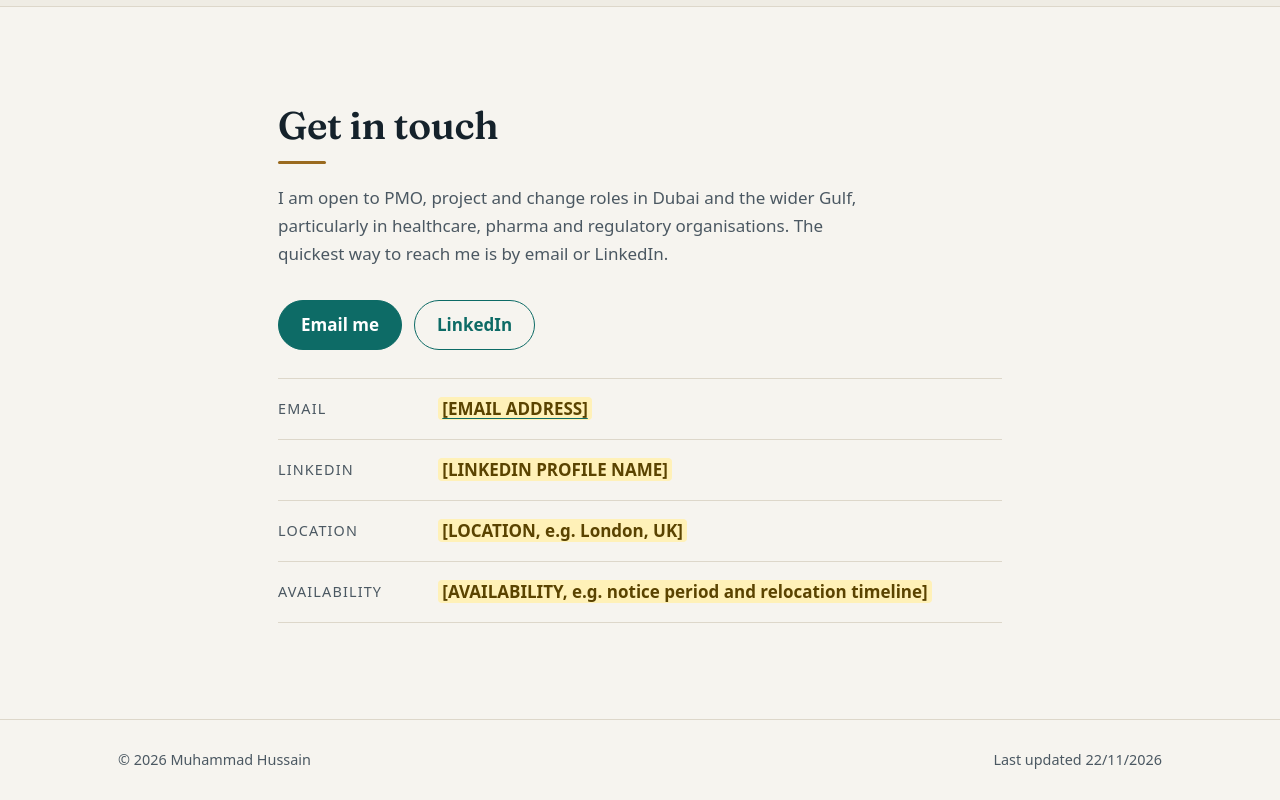
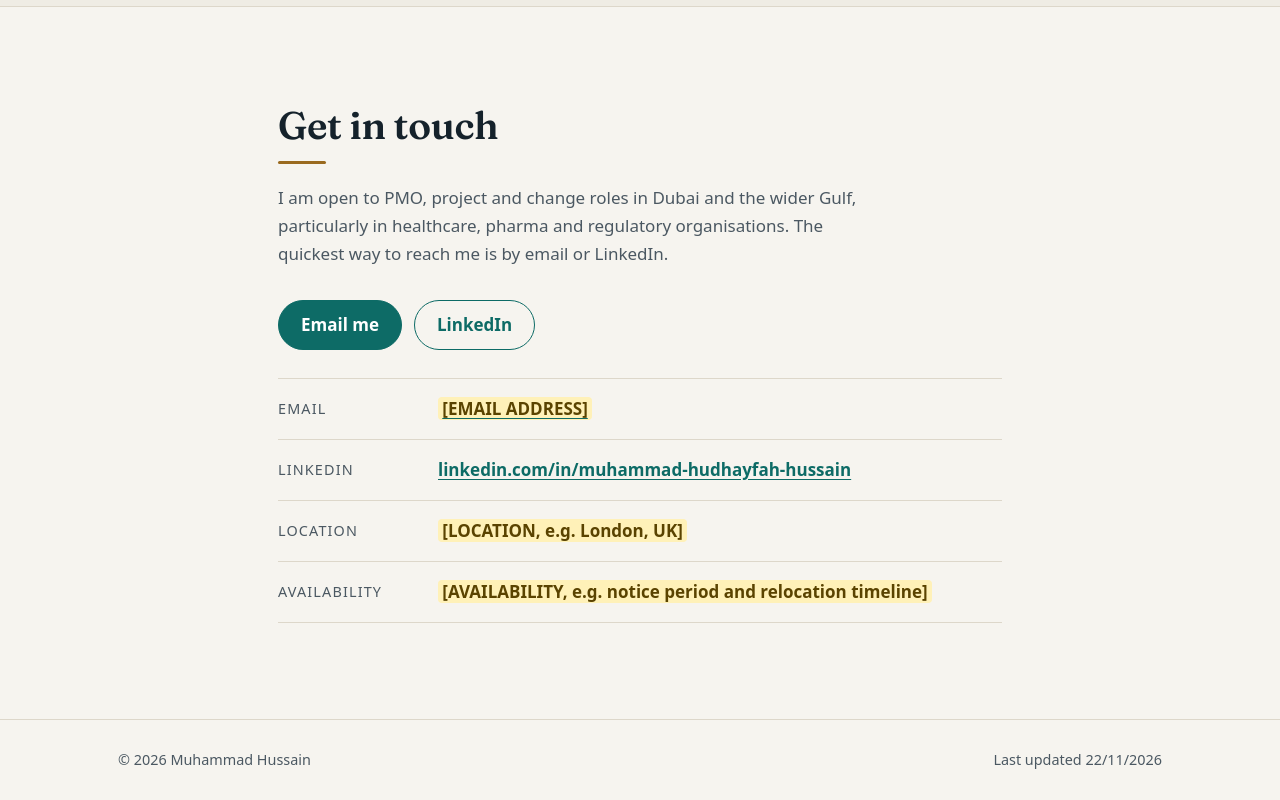
Before and after one commit to muhammad-h-hussain/muhammad-h-hussain.github.io, a plain HTML site: page index.html in a window 1280 px wide. Shown: the part 9517-10317 px from the top of the page. Drawn offline with Linux system fonts and the light colour scheme.

Commit message:
Add LinkedIn profile link
Co-Authored-By: Claude Opus 5.5 <noreply@anthropic.com>
Claude-Session: https://claude.ai/code/session_014KfG56LF1eAop6H8NatuH3

```diff
--- a/index.html
+++ b/index.html
@@ -78,8 +78,7 @@
           <p class="statement">I help regulated organisations deliver change that works: from post-Brexit medicines licensing to automation, reporting and better processes.</p>
           <p class="hero-sub">Change Advisor at the MHRA, the UK's medicines regulator. Open to PMO and project management roles in Dubai and the wider Gulf, ideally in healthcare, pharma or regulatory.</p>
           <div class="actions">
-            <!-- LINKEDIN: replace REPLACE-WITH-LINKEDIN-ID (appears 2 times on this page) -->
-            <a class="btn btn-primary" href="https://www.linkedin.com/in/REPLACE-WITH-LINKEDIN-ID" target="_blank" rel="noopener">LinkedIn</a>
+            <a class="btn btn-primary" href="https://www.linkedin.com/in/muhammad-hudhayfah-hussain" target="_blank" rel="noopener">LinkedIn</a>
             <!-- EMAIL: replace REPLACE-WITH-EMAIL@example.com (appears 3 times on this page) -->
             <a class="btn btn-ghost" href="mailto:REPLACE-WITH-EMAIL@example.com">Get in touch</a>
           </div>
@@ -413,11 +412,11 @@
         <p class="section-intro">I am open to PMO, project and change roles in Dubai and the wider Gulf, particularly in healthcare, pharma and regulatory organisations. The quickest way to reach me is by email or LinkedIn.</p>
         <div class="actions contact-actions">
           <a class="btn btn-primary" href="mailto:REPLACE-WITH-EMAIL@example.com">Email me</a>
-          <a class="btn btn-ghost" href="https://www.linkedin.com/in/REPLACE-WITH-LINKEDIN-ID" target="_blank" rel="noopener">LinkedIn</a>
+          <a class="btn btn-ghost" href="https://www.linkedin.com/in/muhammad-hudhayfah-hussain" target="_blank" rel="noopener">LinkedIn</a>
         </div>
         <dl class="contact-list">
           <div><dt>Email</dt><dd><a href="mailto:REPLACE-WITH-EMAIL@example.com"><mark class="ph">[EMAIL ADDRESS]</mark></a></dd></div>
-          <div><dt>LinkedIn</dt><dd><mark class="ph">[LINKEDIN PROFILE NAME]</mark></dd></div>
+          <div><dt>LinkedIn</dt><dd><a href="https://www.linkedin.com/in/muhammad-hudhayfah-hussain" target="_blank" rel="noopener">linkedin.com/in/muhammad-hudhayfah-hussain</a></dd></div>
           <div><dt>Location</dt><dd><mark class="ph">[LOCATION, e.g. London, UK]</mark></dd></div>
           <div><dt>Availability</dt><dd><mark class="ph">[AVAILABILITY, e.g. notice period and relocation timeline]</mark></dd></div>
         </dl>
```
Also changed, not shown: 1 other file.
